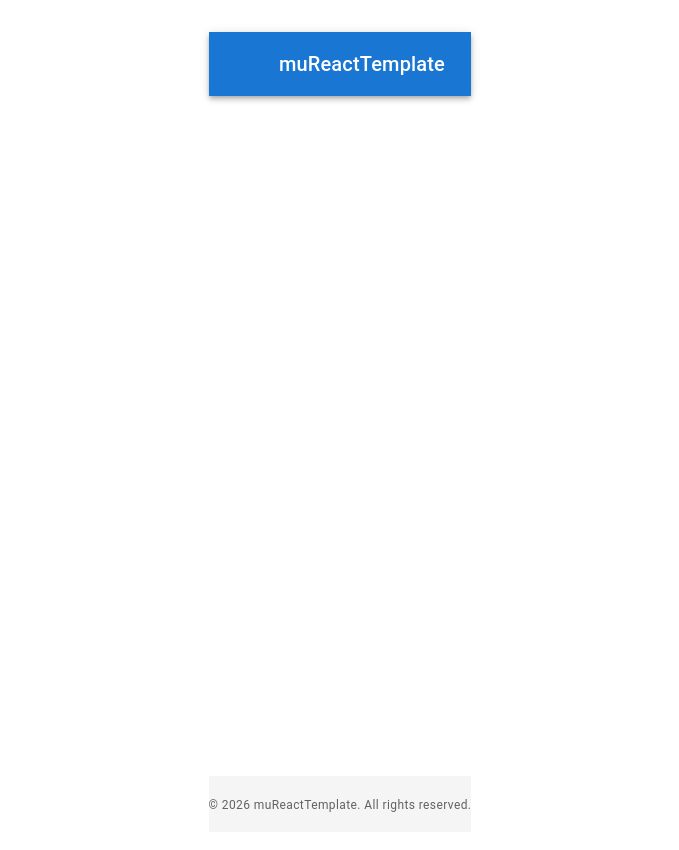
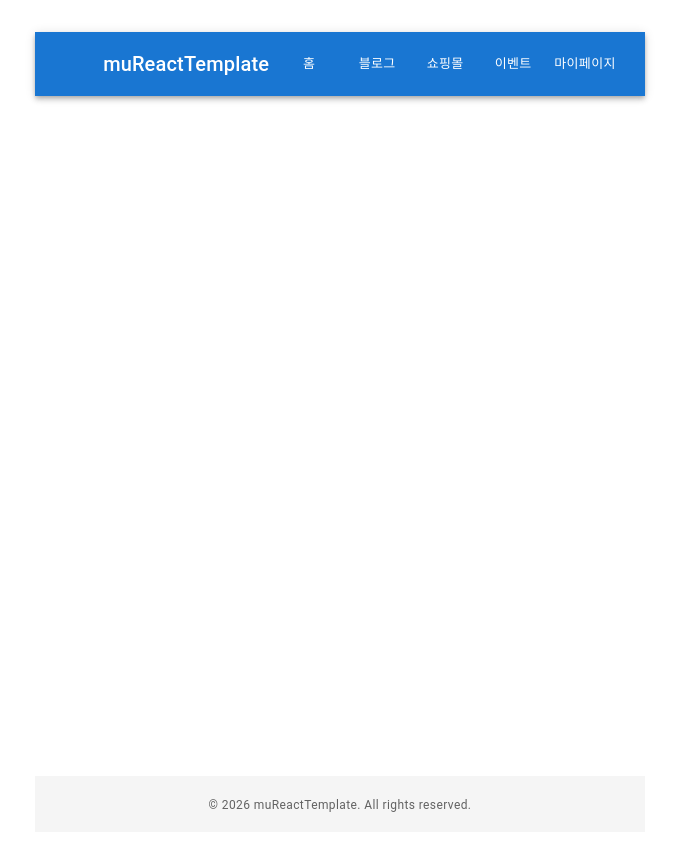
Before and after one commit to mucheol/muReactTemplate, a React app in the folder frontend/: page /mypage in a window 1280 px wide. Shown: the top 850 px of the page, without its empty margins (300-979 px from the left). Built offline with nearby package versions, Linux system fonts and the light colour scheme; some icons are missing; the HTML template or start-up script is replaced by a standard one.

Commit message:
헤더 네비게이션 버튼들 추가

```diff
--- a/frontend/src/components/navigation/MainHeader.tsx
+++ b/frontend/src/components/navigation/MainHeader.tsx
@@ -1,18 +1,37 @@
 import React from 'react';
-import { AppBar, Toolbar, Typography, IconButton } from '@mui/material';
+import { AppBar, Toolbar, Typography, IconButton, Button, Stack } from '@mui/material';
 import MenuIcon from '@mui/icons-material/Menu';
+import { Link as RouterLink } from 'react-router-dom';
 
 // 기본 헤더 컴포넌트 (모바일 우선)
 export const MainHeader: React.FC = () => {
   return (
     <AppBar position="static" color="primary">
-      <Toolbar>
-        <IconButton edge="start" color="inherit" aria-label="menu" sx={{ mr: 2 }}>
+      <Toolbar sx={{ gap: 1 }}>
+        <IconButton edge="start" color="inherit" aria-label="menu" sx={{ mr: 1 }}>
           <MenuIcon />
         </IconButton>
         <Typography variant="h6" component="div" sx={{ flexGrow: 1 }}>
           muReactTemplate
         </Typography>
+        {/* 기본 네비게이션 버튼들 (모바일에서는 작은 텍스트 버튼) */}
+        <Stack direction="row" spacing={0.5} sx={{ display: 'flex' }}>
+          <Button color="inherit" size="small" sx={{py: 2, '&:hover' : { bgcolor: 'transparent', color: 'black'}}} component={RouterLink} to="/">
+            홈
+          </Button>
+          <Button color="inherit" size="small" sx={{py: 2,'&:hover' : { bgcolor: 'transparent', color: 'black' }}} component={RouterLink} to="/blog">
+            블로그
+          </Button>
+          <Button color="inherit" size="small" sx={{py: 2,'&:hover' : { bgcolor: 'transparent', color: 'black' }}} component={RouterLink} to="/shop">
+            쇼핑몰
+          </Button>
+          <Button color="inherit" size="small" sx={{py: 2,'&:hover' : { bgcolor: 'transparent', color: 'black' }}} component={RouterLink} to="/event">
+            이벤트
+          </Button>
+          <Button color="inherit" size="small" sx={{py: 2,'&:hover' : { bgcolor: 'transparent', color: 'black' }}} component={RouterLink} to="/mypage">
+            마이페이지
+          </Button>
+        </Stack>
       </Toolbar>
     </AppBar>
   );
```
